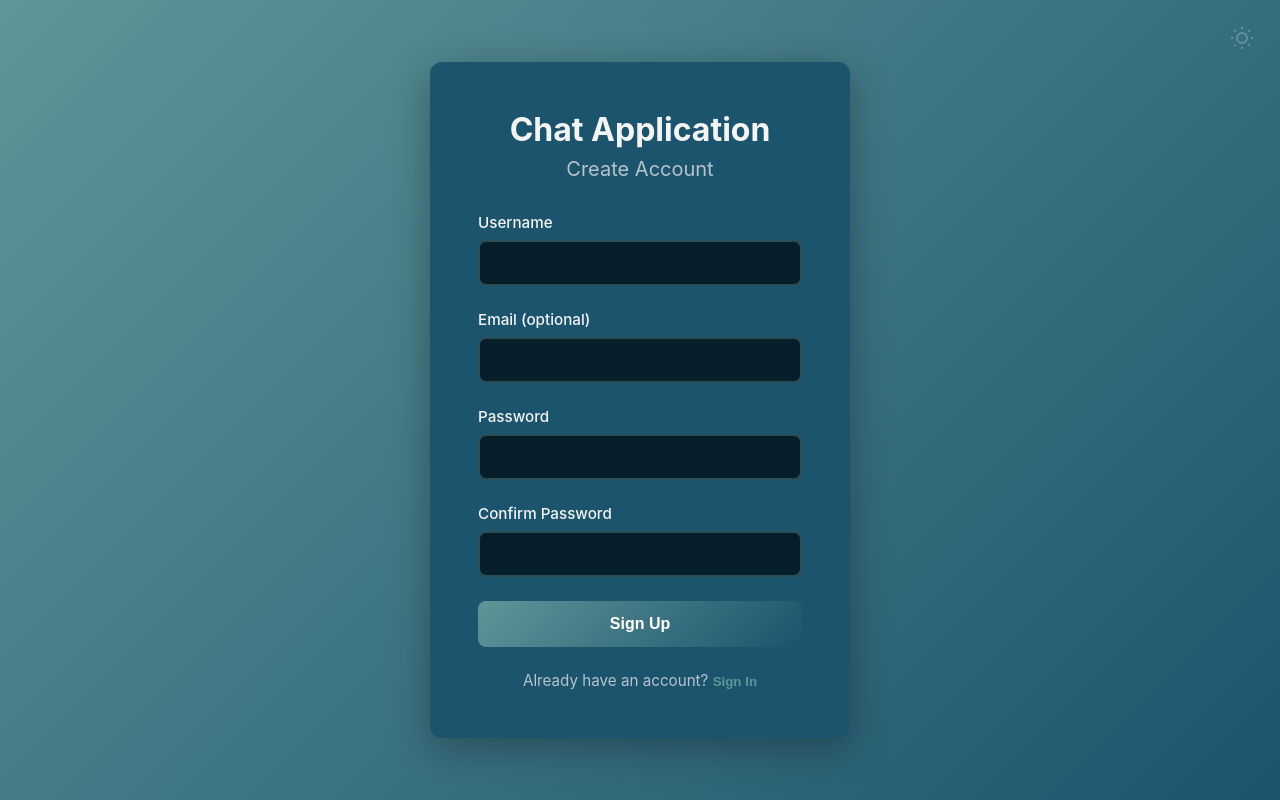
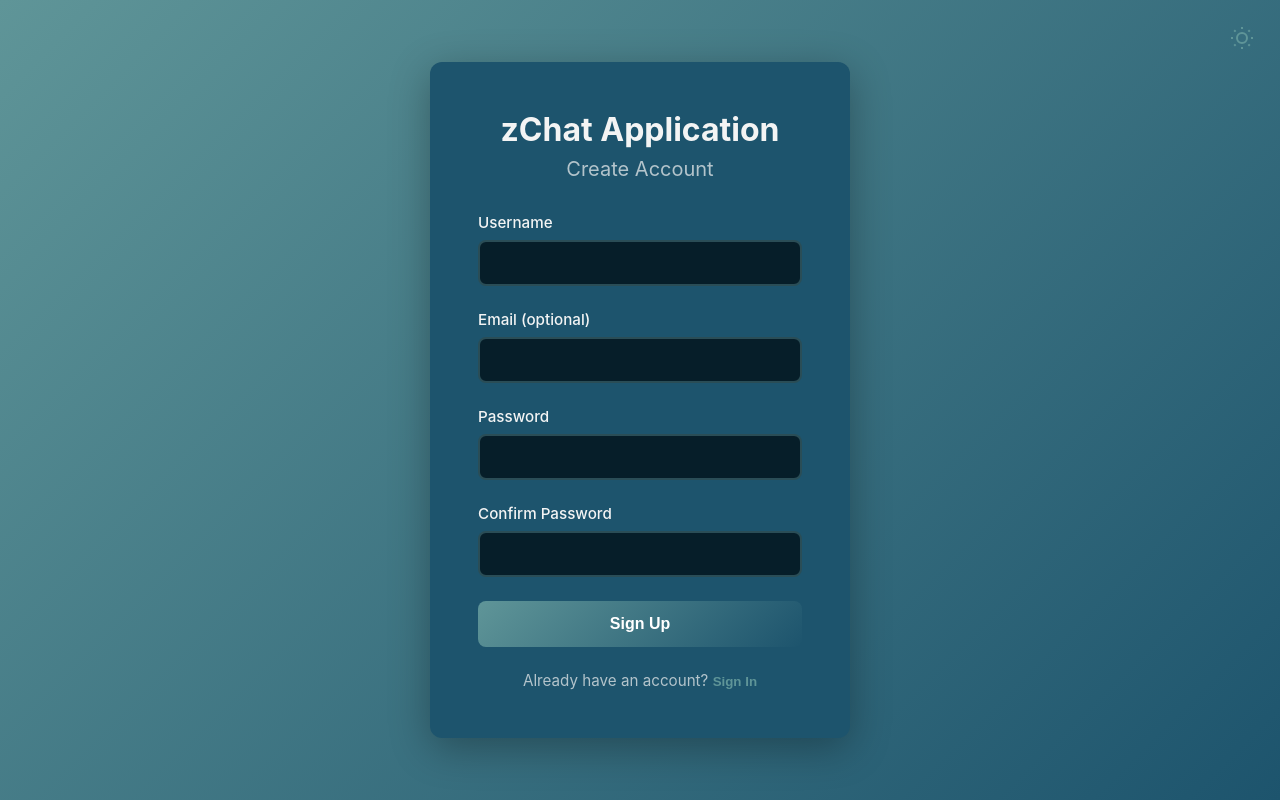
Before and after one commit to ryakhovskiy/zchat, a React (Vite) app in the folder frontend/: page / in a window 1280 px wide. Both pictures are taken after a click on the button "Sign Up". Built offline with nearby package versions, Linux system fonts and the light colour scheme; no server answers; the HTML template or start-up script is replaced by a standard one.

Commit message:
fix name

```diff
--- a/frontend/src/components/Auth/Register.jsx
+++ b/frontend/src/components/Auth/Register.jsx
@@ -53,7 +53,7 @@ export const Register = ({ onSwitchToLogin }) => {
   return (
     <div className="auth-container">
       <div className="auth-card">
-        <h1>Chat Application</h1>
+        <h1>zChat Application</h1>
         <h2>Create Account</h2>
 
         {error && <div className="error-message">{error}</div>}
```
Also changed, not shown: 1 other file (tests, documents, lock files or other folders).
